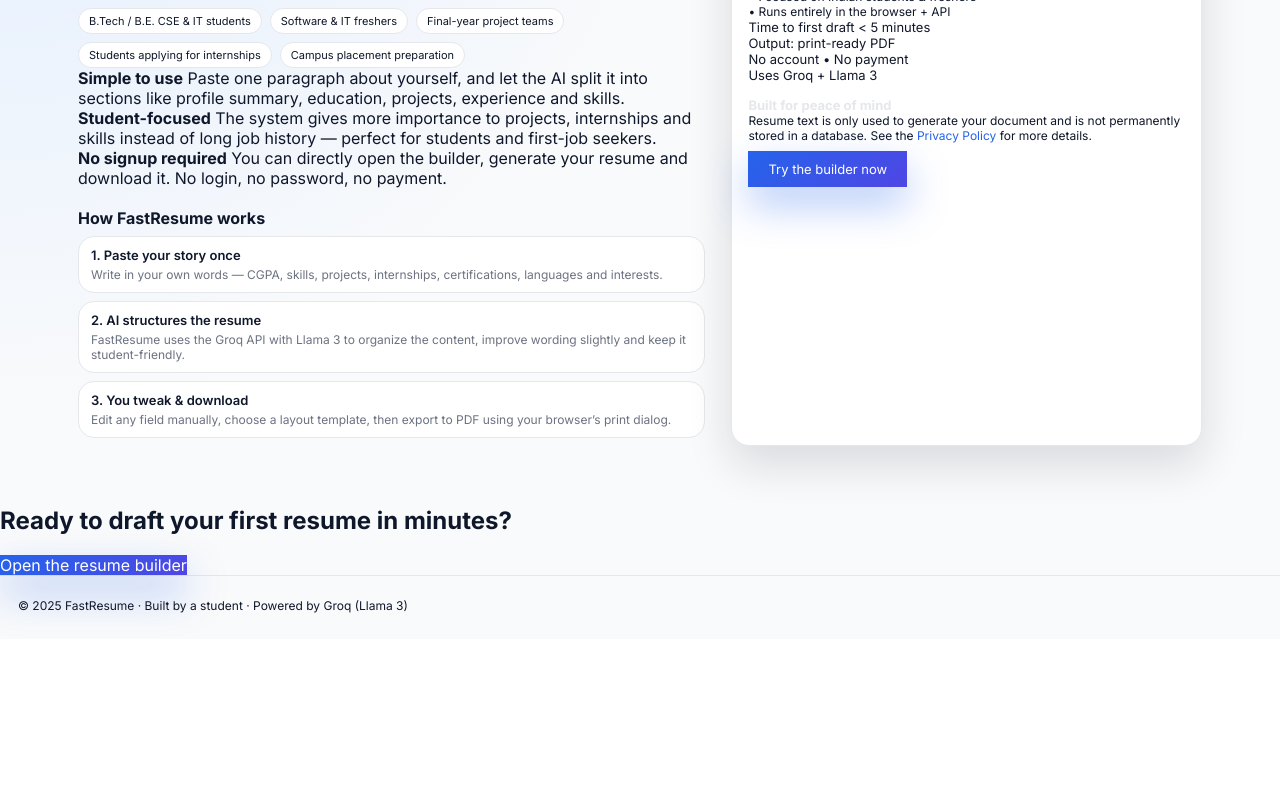
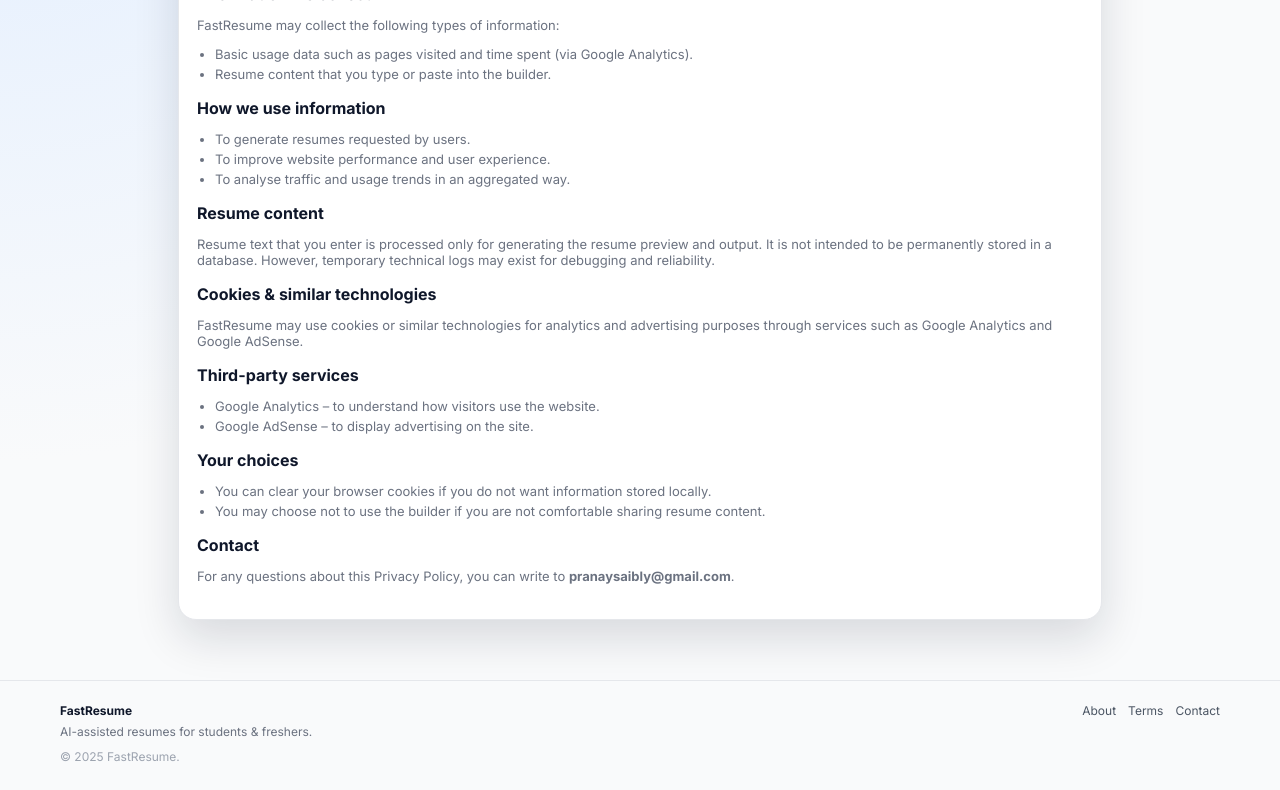
Before and after one commit to pranaysai0745/Fast-Resume, a website: page privacy.html in a window 1280 px wide. Shown: the part 294-1084 px from the top of the page. Before the commit the page ends 933 px from the top, so only its background shows below. Drawn offline with Linux system fonts and the light colour scheme.

Commit message:
Update privacy.html

```diff
--- a/privacy.html
+++ b/privacy.html
@@ -2,139 +2,103 @@
 <html lang="en">
 <head>
   <meta charset="UTF-8" />
-  <title>About FastResume — AI Resume Builder for Students</title>
+  <title>Privacy Policy – FastResume</title>
   <meta name="viewport" content="width=device-width, initial-scale=1.0" />
-  <meta name="description" content="Learn what FastResume is, who it is for, and why it was built specially for students and freshers." />
   <link href="https://fonts.googleapis.com/css2?family=Inter:wght@300;400;500;600;700;800&display=swap" rel="stylesheet">
-  <link rel="stylesheet" href="/style.css" />
+  <link rel="stylesheet" href="/style.css">
 </head>
 <body>
-
 <header class="nav">
-  <div class="nav-wrap">
-    <div class="brand">
-      <span class="logo">FR</span>
-      <span class="brand-name">FastResume</span>
-    </div>
+  <div class="nav-inner">
+    <a href="/" class="nav-brand">
+      <span class="nav-logo">FR</span>
+      <div class="nav-brand-text">
+        <span class="nav-title">FastResume</span>
+        <span class="nav-subtitle">AI resumes for students</span>
+      </div>
+    </a>
     <nav class="nav-links">
-      <a href="/">Home</a>
       <a href="/builder">Builder</a>
       <a href="/about">About</a>
       <a href="/contact">Contact</a>
-      <a href="/builder" class="nav-btn">Start free</a>
+      <a href="/builder" class="nav-cta">Start free</a>
     </nav>
   </div>
 </header>
 
 <section class="page-hero">
-  <div class="page-tag">About</div>
-  <h1 class="page-title">AI resume builder made for students.</h1>
+  <div class="page-tag">Privacy</div>
+  <h1 class="page-title">Privacy Policy</h1>
   <p class="page-sub">
-    FastResume is a tiny side-project built by a student, for students. It turns one
-    paragraph of your story into a clean, ATS-friendly resume you can send to
-    internships, campus placements and first-job openings.
+    This Privacy Policy explains how FastResume collects, uses and protects your
+    information when you use the website and resume builder.
   </p>
 </section>
 
-<section class="about-grid">
-  <div class="about-left">
-    <h2 style="font-size:17px;margin-bottom:6px;">Who is FastResume for?</h2>
+<section class="legal-wrap">
+  <article class="legal-card">
+    <div class="legal-meta">Last updated: December 2025</div>
+
+    <h2>Information we collect</h2>
+    <p>FastResume may collect the following types of information:</p>
+    <ul>
+      <li>Basic usage data such as pages visited and time spent (via Google Analytics).</li>
+      <li>Resume content that you type or paste into the builder.</li>
+    </ul>
+
+    <h2>How we use information</h2>
+    <ul>
+      <li>To generate resumes requested by users.</li>
+      <li>To improve website performance and user experience.</li>
+      <li>To analyse traffic and usage trends in an aggregated way.</li>
+    </ul>
+
+    <h2>Resume content</h2>
     <p>
-      FastResume is tuned especially for:
-    </p>
-    <div class="badge-row">
-      <span class="badge">B.Tech / B.E. CSE & IT students</span>
-      <span class="badge">Software &amp; IT freshers</span>
-      <span class="badge">Final-year project teams</span>
-      <span class="badge">Students applying for internships</span>
-      <span class="badge">Campus placement preparation</span>
-    </div>
-
-    <div class="stack">
-      <div class="stack-item">
-        <strong>Simple to use</strong>
-        Paste one paragraph about yourself, and let the AI split it into
-        sections like profile summary, education, projects, experience and skills.
-      </div>
-      <div class="stack-item">
-        <strong>Student-focused</strong>
-        The system gives more importance to projects, internships and skills
-        instead of long job history — perfect for students and first-job seekers.
-      </div>
-      <div class="stack-item">
-        <strong>No signup required</strong>
-        You can directly open the builder, generate your resume and download it.
-        No login, no password, no payment.
-      </div>
-    </div>
-
-    <div class="faq-block">
-      <h2 style="font-size:16px;margin:18px 0 8px;">How FastResume works</h2>
-
-      <div class="faq-item">
-        <div class="faq-q">1. Paste your story once</div>
-        <div class="faq-a">
-          Write in your own words — CGPA, skills, projects, internships,
-          certifications, languages and interests.
-        </div>
-      </div>
-
-      <div class="faq-item">
-        <div class="faq-q">2. AI structures the resume</div>
-        <div class="faq-a">
-          FastResume uses the Groq API with Llama&nbsp;3 to organize the content,
-          improve wording slightly and keep it student-friendly.
-        </div>
-      </div>
-
-      <div class="faq-item">
-        <div class="faq-q">3. You tweak &amp; download</div>
-        <div class="faq-a">
-          Edit any field manually, choose a layout template, then export to
-          PDF using your browser’s print dialog.
-        </div>
-      </div>
-    </div>
-  </div>
-
-  <aside class="about-right-card">
-    <h3>Fast facts</h3>
-    <p style="margin:0;color:var(--muted);font-size:12px;">
-      • Built as a personal student project<br>
-      • Focused on Indian students &amp; freshers<br>
-      • Runs entirely in the browser + API
+      Resume text that you enter is processed only for generating the resume preview and
+      output. It is not intended to be permanently stored in a database. However, temporary
+      technical logs may exist for debugging and reliability.
     </p>
 
-    <div class="mini-grid">
-      <div class="mini-pill">Time to first draft &lt; 5 minutes</div>
-      <div class="mini-pill">Output: print-ready PDF</div>
-      <div class="mini-pill">No account • No payment</div>
-      <div class="mini-pill">Uses Groq + Llama&nbsp;3</div>
-    </div>
+    <h2>Cookies & similar technologies</h2>
+    <p>
+      FastResume may use cookies or similar technologies for analytics and advertising
+      purposes through services such as Google Analytics and Google AdSense.
+    </p>
 
-    <div style="margin-top:14px;font-size:12px;color:var(--muted);">
-      <strong style="color:#e5e7eb;font-size:13px;">Built for peace of mind</strong><br>
-      Resume text is only used to generate your document and is not
-      permanently stored in a database. See the
-      <a href="/privacy">Privacy Policy</a> for more details.
-    </div>
+    <h2>Third-party services</h2>
+    <ul>
+      <li>Google Analytics – to understand how visitors use the website.</li>
+      <li>Google AdSense – to display advertising on the site.</li>
+    </ul>
 
-    <div style="margin-top:18px;">
-      <a href="/builder" class="btn-primary" style="font-size:13px;padding:10px 20px;">
-        Try the builder now
-      </a>
-    </div>
-  </aside>
-</section>
+    <h2>Your choices</h2>
+    <ul>
+      <li>You can clear your browser cookies if you do not want information stored locally.</li>
+      <li>You may choose not to use the builder if you are not comfortable sharing resume content.</li>
+    </ul>
 
-<section class="cta">
-  <h2>Ready to draft your first resume in minutes?</h2>
-  <a href="/builder" class="btn-primary big">Open the resume builder</a>
+    <h2>Contact</h2>
+    <p>
+      For any questions about this Privacy Policy, you can write to
+      <strong>pranaysaibly@gmail.com</strong>.
+    </p>
+  </article>
 </section>
 
 <footer class="footer">
-  © 2025 FastResume · Built by a student · Powered by Groq (Llama&nbsp;3)
+  <div class="footer-row">
+    <div>
+      <div class="footer-title">FastResume</div>
+      <p class="footer-text">AI-assisted resumes for students & freshers.</p>
+    </div>
+    <div class="footer-links">
+      <a href="/about">About</a>
+      <a href="/terms">Terms</a>
+      <a href="/contact">Contact</a>
+    </div>
+  </div>
+  <p class="footer-copy">© 2025 FastResume.</p>
 </footer>
-
 </body>
 </html>
```
